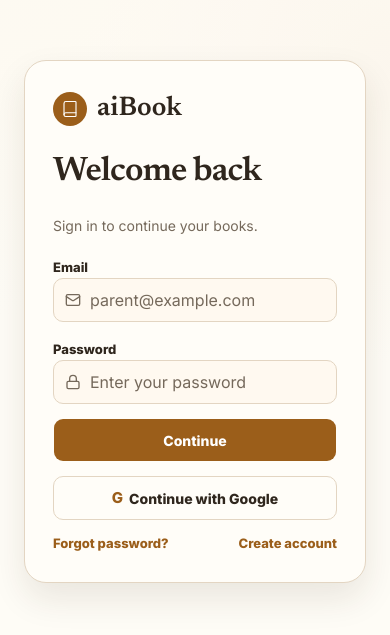
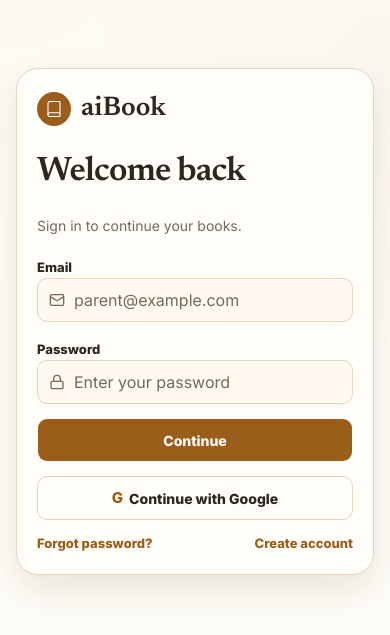
Before and after one commit to frontsideman/aibook, a Next.js app in the folder apps/frontend/: page /login in a window 390 px wide. Shown: the part 101-736 px from the top of the page. Built offline with nearby package versions, Linux system fonts and the light colour scheme.

Commit message:
feat: make Auth pages responsive with adjusted padding

```diff
--- a/apps/frontend/src/app/(auth)/layout.tsx
+++ b/apps/frontend/src/app/(auth)/layout.tsx
@@ -7,7 +7,7 @@ export default function AuthGroupLayout({
 }>) {
   return (
     <AuthGuard mode='guest'>
-      <main className='min-h-screen flex items-center justify-center p-6 bg-muted/20'>
+      <main className='min-h-screen flex items-center justify-center p-4 bg-muted/20 md:p-6'>
         {children}
       </main>
     </AuthGuard>
--- a/apps/frontend/src/components/auth/LoginForm.tsx
+++ b/apps/frontend/src/components/auth/LoginForm.tsx
@@ -41,7 +41,7 @@ export function LoginForm() {
   }
 
   return (
-    <div className='w-full max-w-[430px] rounded-[22px] border border-border bg-card p-7 shadow-[0_16px_34px_#3A28141A]'>
+    <div className='w-full max-w-[430px] rounded-[22px] border border-border bg-card p-5 shadow-[0_16px_34px_#3A28141A] md:p-7'>
       <BrandMark className='mb-[18px]' />
 
       <h1 className='font-display text-[34px] font-semibold text-foreground'>Welcome back</h1>
--- a/apps/frontend/src/components/auth/SignupForm.tsx
+++ b/apps/frontend/src/components/auth/SignupForm.tsx
@@ -42,7 +42,7 @@ export function SignupForm() {
   }
 
   return (
-    <div className='w-full max-w-[430px] rounded-[22px] border border-border bg-card p-7 shadow-[0_16px_34px_#3A28141A]'>
+    <div className='w-full max-w-[430px] rounded-[22px] border border-border bg-card p-5 shadow-[0_16px_34px_#3A28141A] md:p-7'>
       <BrandMark className='mb-[18px]' />
 
       <h1 className='font-display text-[34px] font-semibold text-foreground'>
```
